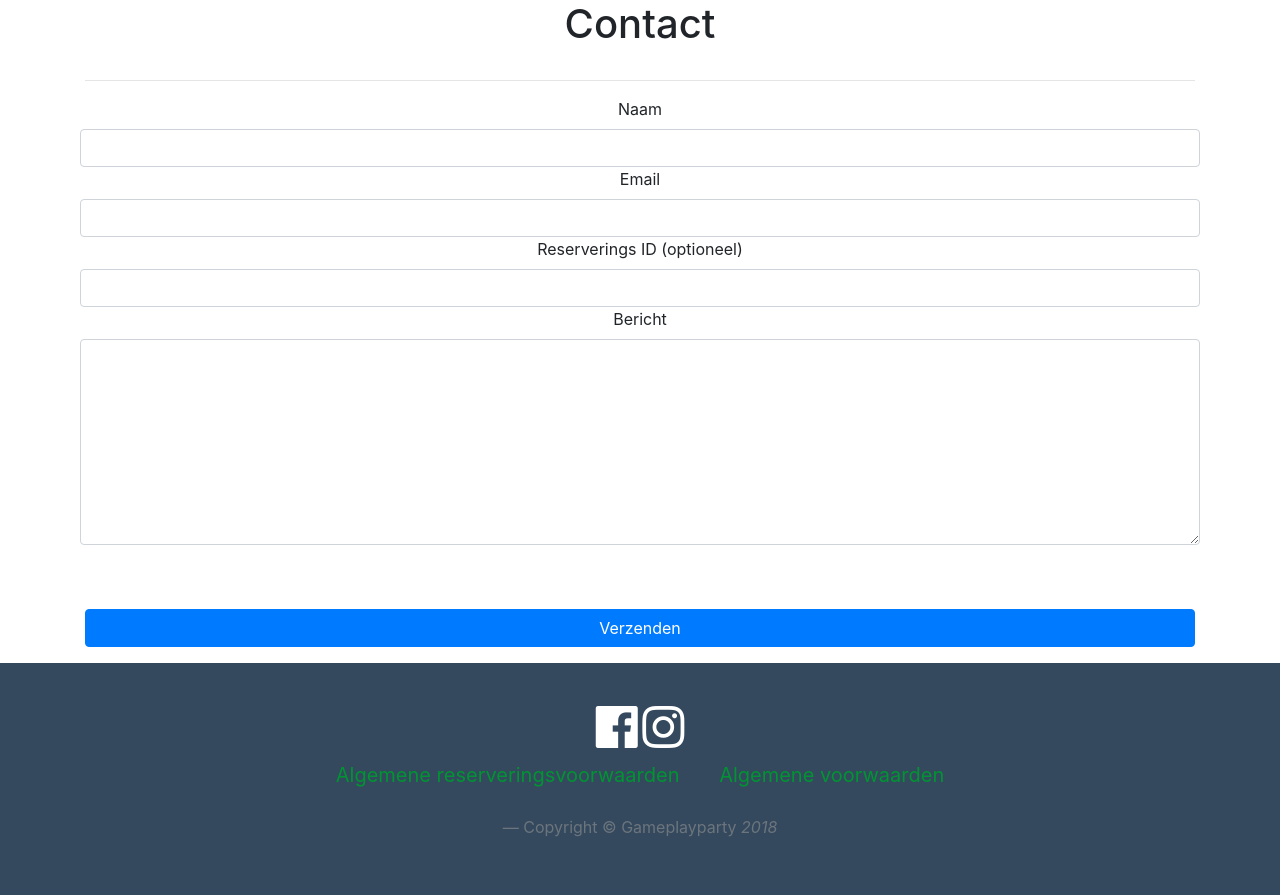
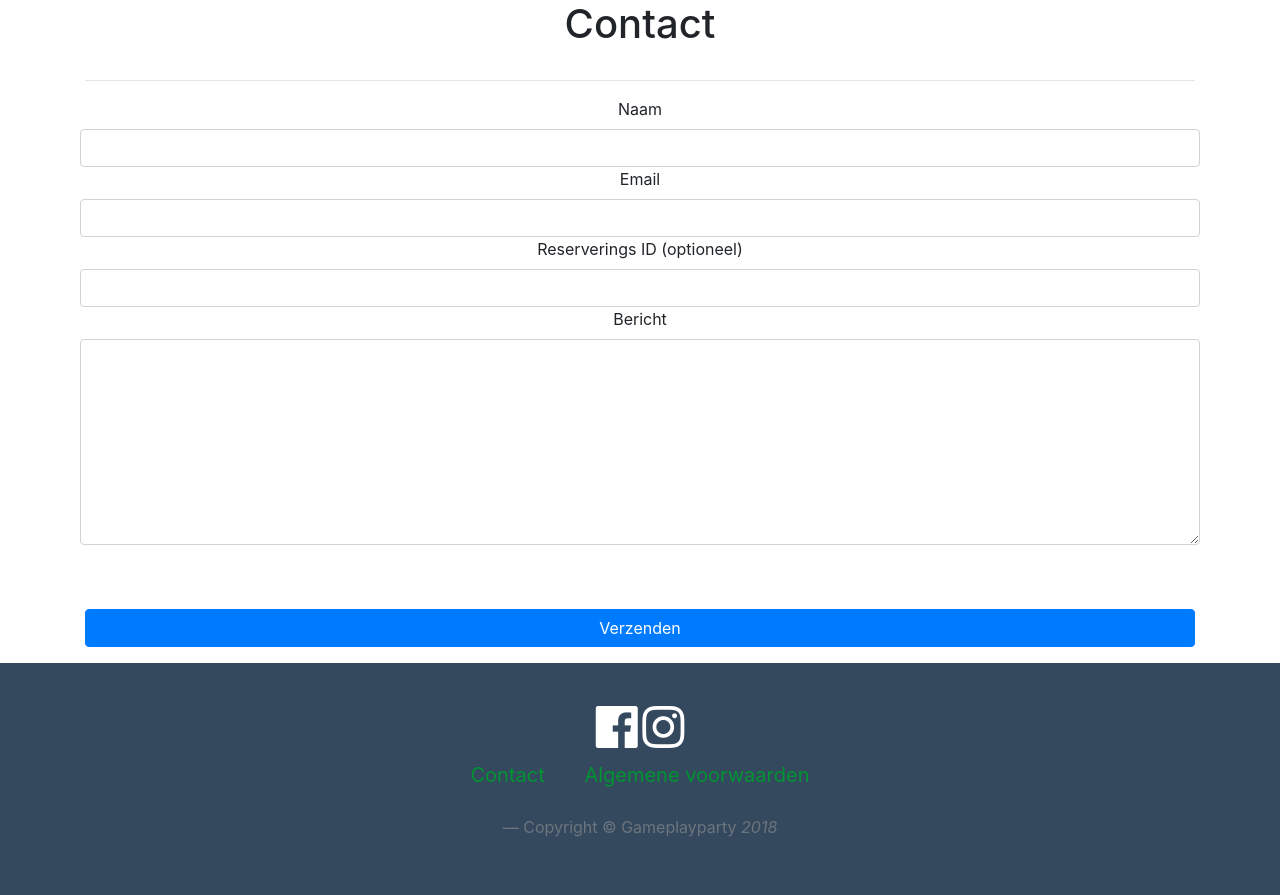
Before and after one commit to Faried-4A6A/gameplay-party, a PHP site: page /catalogusController/view/contact.php in a window 1280 px wide. Shown: the part 148-1043 px from the top of the page. Run offline with PHP 8.4, Linux system fonts and the light colour scheme; some libraries are stand-ins or nearby versions.

Commit message:
footer finished

```diff
--- a/view/partials/footer.php
+++ b/view/partials/footer.php
@@ -8,8 +8,8 @@
     </div>
     <blockquote class="blockquote text-center">
       <p class="lead">
-        <a class="btn btn-lg" style="color:#009432;" href="http://localhost/overzichtController/overzicht" role="button">Algemene reserveringsvoorwaarden</a>
-        <a class="btn btn-lg" style="color:#009432;" href="http://localhost/overzichtController/overzicht" role="button">Algemene voorwaarden</a>
+        <a class="btn btn-lg" style="color:#009432;" href="http://localhost/contactsController/contact" role="button">Contact</a>
+        <a class="btn btn-lg" style="color:#009432;" href="http://localhost/catalogusController/catalogus" role="button">Algemene voorwaarden</a>
       </p>
       <footer class="blockquote-footer">Copyright &copy; Gameplayparty <cite title="Source Title"><?php echo date("Y"); ?></cite></footer>
     </blockquote>
```
